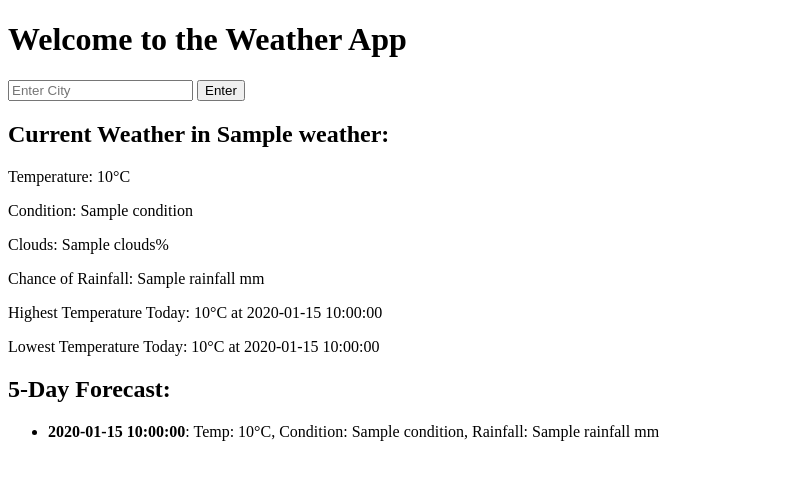
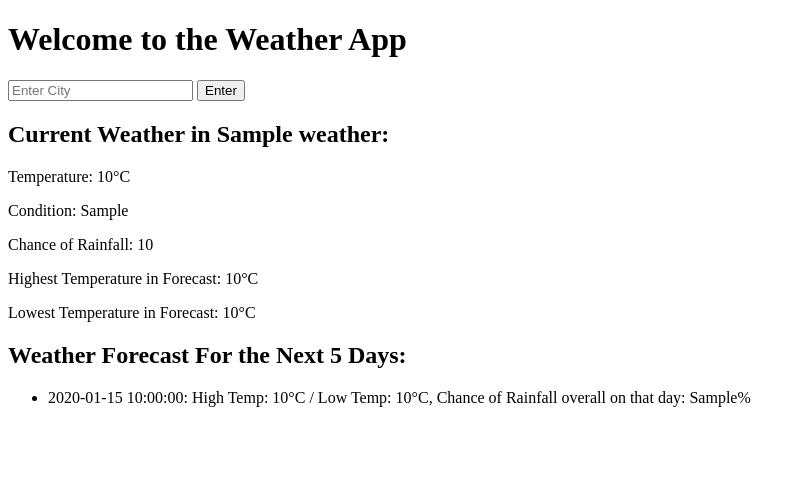
Before and after one commit to GokulNookula/WeatherApp, a FastAPI app: template app/templates/index.html in a window 1280 px wide. Shown: the top 480 px of the page, without its empty margins (0-806 px from the left). Run offline with FastAPI, Linux system fonts and the light colour scheme; the template is opened without the code that fills it: most values are stand-ins (such as "Sample title", 1, 10 or a date in 2020).

Commit message:
Added feature where it outputs the information for the user about 5 days forecast

```diff
--- a/app/main.py
+++ b/app/main.py
@@ -4,6 +4,7 @@ from fastapi.templating import Jinja2Templates
 import httpx
 from . import secret # Import the secret module for API Key
 import requests
+from datetime import datetime
 
 app = FastAPI()
 
@@ -32,10 +33,7 @@ async def getWeather(request: Request, city: str = Form(...)):
         forecastResponse = await client.get(forecastUrl)
 
     weather = weatherResponse.json()
-    forecast = forecastResponse.json()  # This line is now correctly using forecastResponse
-
-    print("Weather Response:", weather)  # Log weather data
-    print("Forecast Response:", forecast)  # Log forecast data
+    forecast = forecastResponse.json()
 
     # Handle errors from the API
     if weather.get("cod") != 200 or forecast.get("cod") != "200":
@@ -43,33 +41,38 @@ async def getWeather(request: Request, city: str = Form(...)):
         return templates.TemplateResponse('index.html', {'request': request, 'error': errorMessage})
 
     # Extract required data from weather and forecast responses
-    currentTemp = weather['main']['temp']
-    weatherCondition = weather['weather'][0]['description']
-    cloudCoverage = weather['clouds']['all']
+    currentTemp = weather.get('main', {}).get('temp', 'N/A')
+    weatherCondition = weather.get('weather', [{}])[0].get('description', 'N/A')
+    cloudCoverage = weather.get('clouds', {}).get('all', 'N/A')
     rainfallAmount = weather.get('rain', {}).get('1h', 0)  # Rainfall in the last hour, if available
 
-    # Find the highest and lowest temperatures in the 5-day forecast
-    highTemp, highTempTime = None, None
-    lowTemp, lowTempTime = None, None
+    # Prepare summary for 5-day forecast
+    forecastSummary = {}
     for entry in forecast['list']:
-        temp = entry['main']['temp']
-        if highTemp is None or temp > highTemp:
-            highTemp = temp
-            highTempTime = entry['dt_txt']
-        if lowTemp is None or temp < lowTemp:
-            lowTemp = temp
-            lowTempTime = entry['dt_txt']
+        date_str = entry['dt_txt']
+        date_obj = datetime.strptime(date_str, '%Y-%m-%d %H:%M:%S').date()
 
-    # Prepare data for 5-day forecast
-    forecastData = []
-    for day in forecast['list']:
-        dayForecast = {
-            "date": day['dt_txt'],
-            "temp": day['main']['temp'],
-            "condition": day['weather'][0]['description'],
-            "rainfall": day.get('rain', {}).get('3h', 0),
+        if date_obj not in forecastSummary:
+            forecastSummary[date_obj] = {
+                "high_temp": entry['main']['temp_max'],
+                "low_temp": entry['main']['temp_min'],
+                "rain_chance": entry.get('pop', 0) * 100,  # Probability of precipitation
+            }
+        else:
+            forecastSummary[date_obj]['high_temp'] = max(forecastSummary[date_obj]['high_temp'], entry['main']['temp_max'])
+            forecastSummary[date_obj]['low_temp'] = min(forecastSummary[date_obj]['low_temp'], entry['main']['temp_min'])
+            forecastSummary[date_obj]['rain_chance'] = max(forecastSummary[date_obj]['rain_chance'], entry.get('pop', 0) * 100)
+
+    # Convert the forecast summary to a list and limit to the first 5 days
+    forecastData = [
+        {
+            "date": date.strftime('%A, %B %d, %Y'),
+            "high_temp": day['high_temp'],
+            "low_temp": day['low_temp'],
+            "rain_chance": day['rain_chance']
         }
-        forecastData.append(dayForecast)
+        for date, day in sorted(forecastSummary.items())[:5]
+    ]
 
     return templates.TemplateResponse(
         'index.html',
@@ -77,13 +80,11 @@ async def getWeather(request: Request, city: str = Form(...)):
             'request': request,
             'weather': weather,
             'currentTemp': currentTemp,
-            'highTemp': highTemp,
-            'highTempTime': highTempTime,
-            'lowTemp': lowTemp,
-            'lowTempTime': lowTempTime,
-            'rainfallAmount': rainfallAmount,
+            'highTemp': max(day['high_temp'] for day in forecastData),
+            'lowTemp': min(day['low_temp'] for day in forecastData),
+            'rainfallAmount': f"{rainfallAmount}%",  # Change to percentage format
             'weatherCondition': weatherCondition,
             'cloudCoverage': cloudCoverage,
-            'forecast': forecastData
+            'forecastSummary': forecastData,
         }
     )
--- a/app/templates/index.html
+++ b/app/templates/index.html
@@ -14,21 +14,20 @@
 
     {% if weather %}
         <h2>Current Weather in {{ weather.name }}:</h2>
-        <p>Temperature: {{ current_temp }}°C</p>
-        <p>Condition: {{ condition }}</p>
-        <p>Clouds: {{ clouds }}%</p>
-        <p>Chance of Rainfall: {{ rainfall }} mm</p>
-        <p>Highest Temperature Today: {{ high_temp }}°C at {{ high_temp_time }}</p>
-        <p>Lowest Temperature Today: {{ low_temp }}°C at {{ low_temp_time }}</p>
+        <p>Temperature: {{ currentTemp }}°C</p>
+        <p>Condition: {{ weatherCondition }}</p>
+        <p>Chance of Rainfall: {{ rainfallAmount }}</p>
+        <p>Highest Temperature in Forecast: {{ highTemp }}°C</p>
+        <p>Lowest Temperature in Forecast: {{ lowTemp }}°C</p>
 
-        <h2>5-Day Forecast:</h2>
+        <h2>Weather Forecast For the Next 5 Days:</h2>
         <ul>
-            {% for day in forecast %}
+            {% for day in forecastSummary %}
                 <li>
-                    <strong>{{ day.date }}</strong>:
-                    Temp: {{ day.temp }}°C,
-                    Condition: {{ day.condition }},
-                    Rainfall: {{ day.rainfall }} mm
+                    {{ day.date }}:
+                    High Temp: {{ day.high_temp }}°C /
+                    Low Temp: {{ day.low_temp }}°C,
+                    Chance of Rainfall overall on that day: {{ day.rain_chance }}%
                 </li>
             {% endfor %}
         </ul>
```
